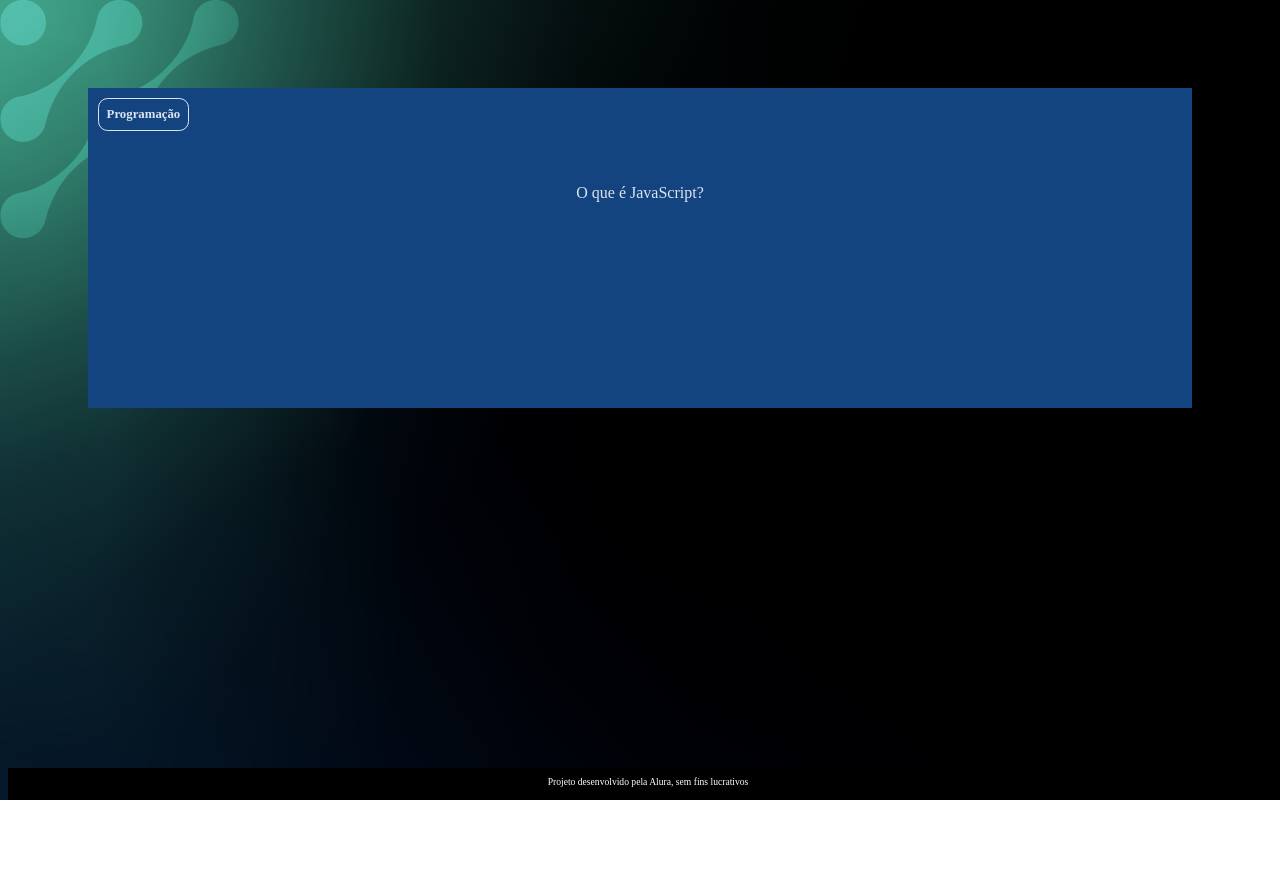
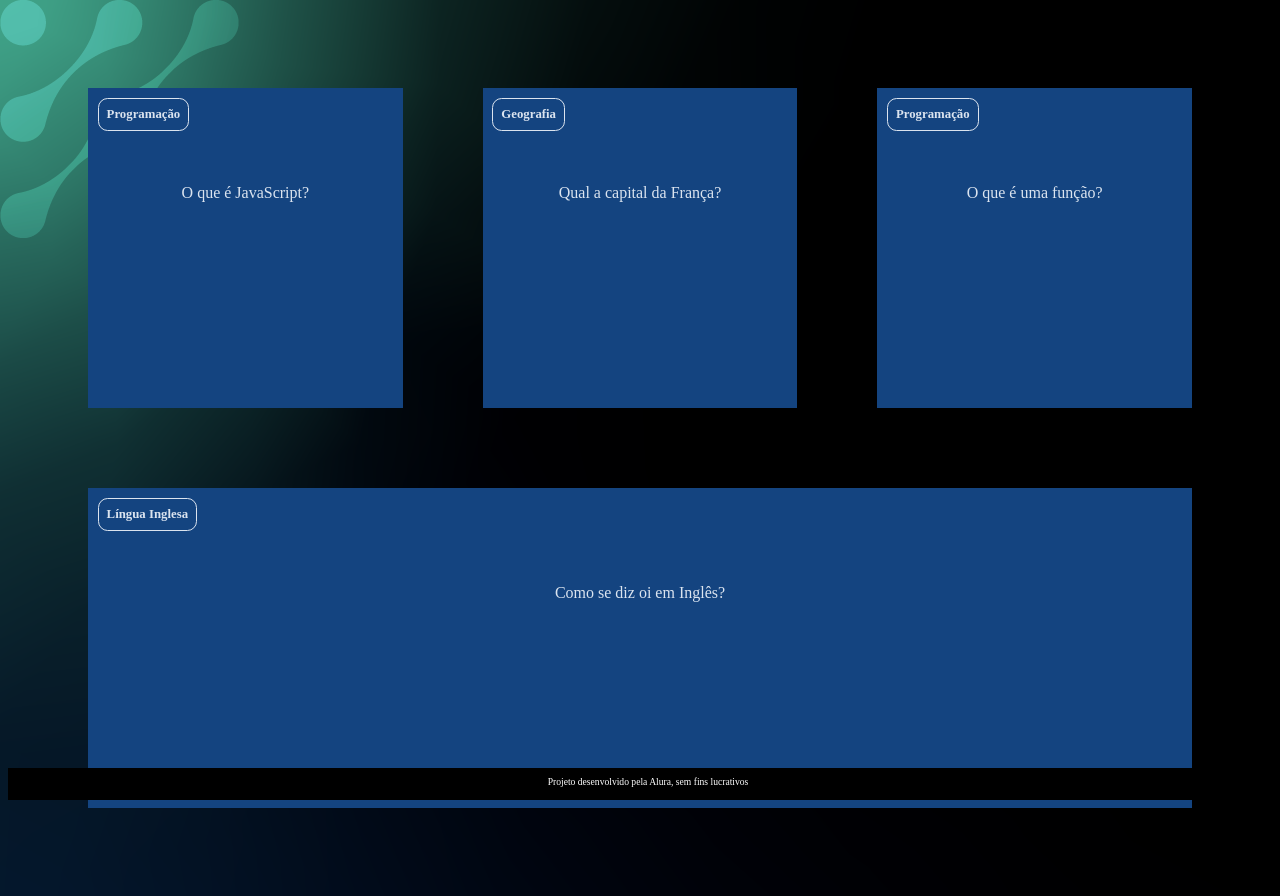
Before and after one commit to anacaroline2024/alura3trimestre, a plain HTML site: page FLASHCARDS/index.html in a window 1280 px wide. Before the commit the page ends 800 px from the top, so only its background shows below. Drawn offline with Linux system fonts and the light colour scheme.

Commit message:
Add files via upload

```diff
--- a/FLASHCARDS/app.js
+++ b/FLASHCARDS/app.js
@@ -1,3 +1,19 @@
-function criarCartao(categoria, pergunta, resposta) {
-    let container =
+function criaCartao(categoria, pergunta, resposta) {
+    let container = document.getElementById('container')
+    let cartao = document.createElement('article')
+    cartao.className = 'cartao'
+
+    cartao.innerHTML = `
+    <div class="cartao__conteudo">
+    <h3>${categoria}</h3>
+    <div class="cartao__conteudo__pergunta">
+        <p>${pergunta}</p>
+    </div>
+    <div class="cartao__conteudo__resposta">
+        <p>${resposta}</p>
+    </div>
+    </div>
+    `
+    container.appendChild(cartao)
+
 }
--- a/FLASHCARDS/index.html
+++ b/FLASHCARDS/index.html
@@ -9,7 +9,7 @@
 <body>
     <main>
         <section id="container">
-            <article class="cartao">
+            <!-- <article class="cartao">
                 <div class="cartao__conteudo">
                     <h3>Programação</h3>
                     <div class="cartao__conteudo__pergunta">
@@ -19,13 +19,13 @@
                         <p>O JavaScript é uma linguagem de programação</p>
                     </div>
                 </div>
-            </article>
+            </article> -->
         </section>
     </main>
     <footer>
         <p>Projeto desenvolvido pela Alura, sem fins lucrativos</p>
     </footer>
-    <script src=”app.js”></script>
-    <script src=”perguntas.js”></script>
+    <script src="app.js"></script>
+    <script src="perguntas.js"></script>
 </body>
 </html>
--- a/FLASHCARDS/perguntas.js
+++ b/FLASHCARDS/perguntas.js
@@ -13,3 +13,8 @@ criaCartao(
     'O que é uma função?',
     'Uma função é um bloco de código que executa alguma tarefa'
     )
+    criaCartao(
+        'Língua Inglesa',
+        'Como se diz oi em Inglês?',
+        'Oi em inglês se diz HI (RAI)'
+        )
```
